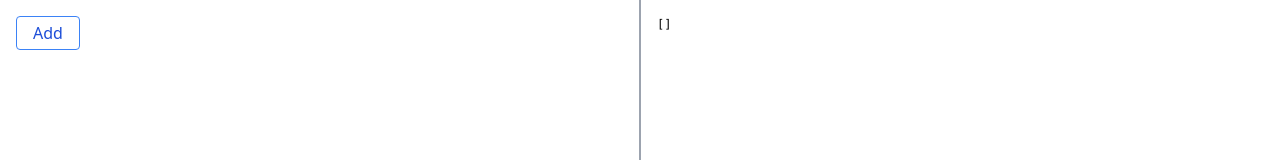
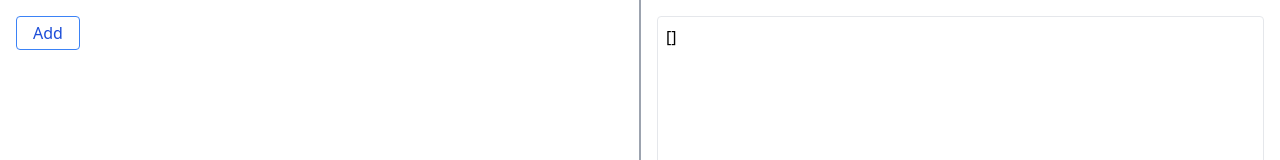
Before and after one commit to yaseralnajjar/test-builder, a React (Vite) app: page / in a window 1280 px wide. Shown: the top 160 px of the page. Built offline with nearby package versions, Linux system fonts and the light colour scheme.

Commit message:
Enable bi-directional editing

```diff
--- a/src/App.tsx
+++ b/src/App.tsx
@@ -1,10 +1,19 @@
 import { Formik, Form, FieldArray, Field } from "formik";
+import { useEffect, useState } from "react";
 
 function App() {
+  const [jsonStr, setJsonStr] = useState("");
+  const [jsonParseError, setJsonParseError] = useState("");
+
   return (
     <div className="min-h-screen flex">
       <Formik initialValues={{ inputGroups: [] }} onSubmit={() => {}}>
-        {({ values, setFieldValue }) => (
+        {({ values, setFieldValue, setValues }) => {
+          useEffect(() => {
+            setJsonStr(JSON.stringify(values.inputGroups, null, 2));
+          }, [values]);
+
+          return (
             <div className="flex flex-1">
               {/* Left Part */}
               <div className="flex-1 border-r-2 border-gray-400 p-4">
@@ -93,14 +102,35 @@ function App() {
                   </FieldArray>
                 </Form>
               </div>
+
               {/* Right Part */}
               <div className="flex-1 p-4 overflow-auto">
-              <pre className="text-xs">
-                {JSON.stringify(values.inputGroups, null, 2)}
-              </pre>
+                {jsonParseError && (
+                  <p className="text-red-500">{jsonParseError}</p>
+                )}
+                <textarea
+                  className="w-full h-full border rounded p-2"
+                  value={jsonStr}
+                  onChange={(e) => {
+                    setJsonStr(e.target.value);
+                    try {
+                      const parsedJson = JSON.parse(e.target.value);
+                      if (Array.isArray(parsedJson)) {
+                        setJsonParseError("");
+                        setValues({ inputGroups: parsedJson });
+                      } else {
+                        setJsonParseError("The parsed JSON is not an array.");
+                      }
+                    } catch (err) {
+                      console.error(err);
+                      setJsonParseError("Invalid JSON format.");
+                    }
+                  }}
+                ></textarea>
               </div>
             </div>
-        )}
+          );
+        }}
       </Formik>
     </div>
   );
```
Lines whose indentation alone changed are shown as unchanged.
